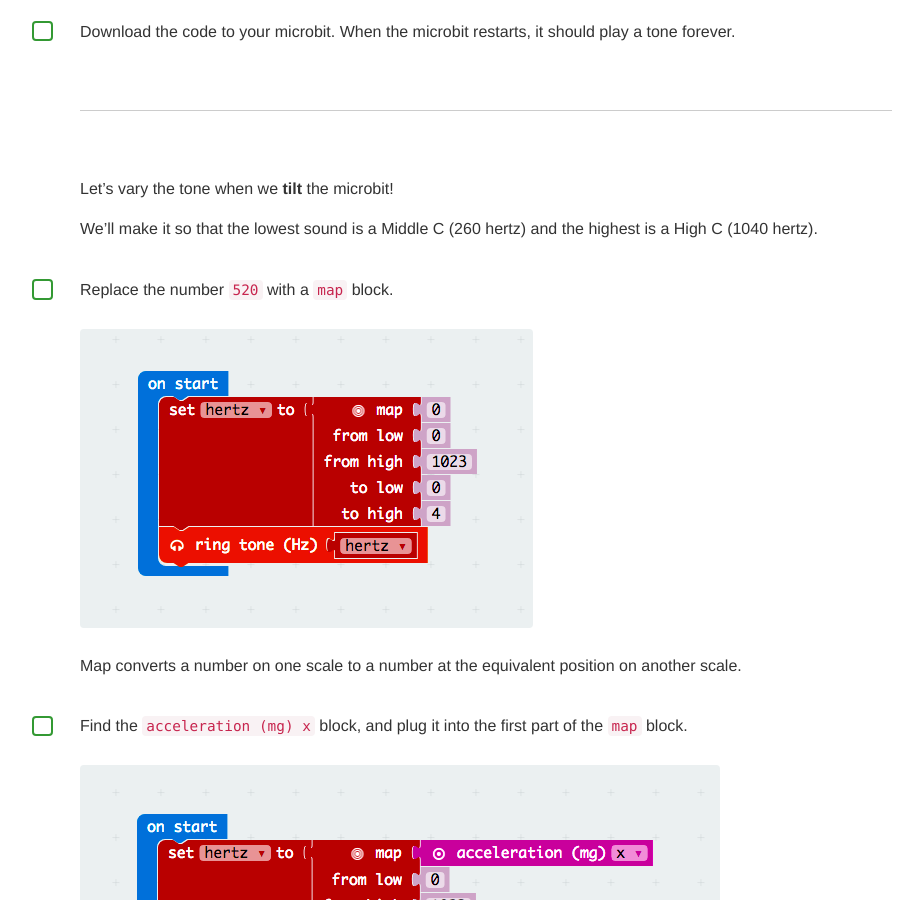
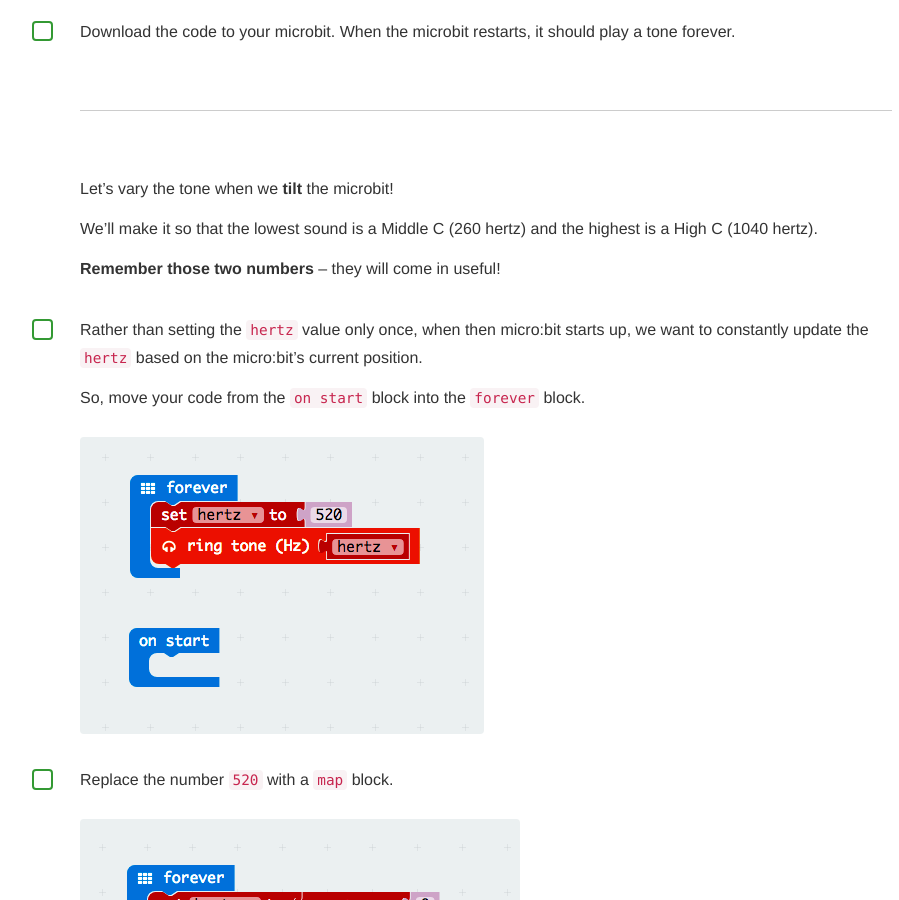
Before and after one commit to liverpoolcodeclub/liverpoolcodeclub.github.io, a Jekyll site: the page built from projects/squeal/index.html, in a window 1280 px wide and 900 px high, scrolled down 2238 px. Shown: the whole window, without its empty margins (154-1053 px from the left). Built offline with Jekyll 4.4.1, drawn with Linux system fonts in a browser that asks for light colours; some of the changed text lies outside the part shown.

Commit message:
Fix bug in Squeal project

```diff
--- a/projects/squeal/index.html
+++ b/projects/squeal/index.html
@@ -39,25 +39,35 @@
 <div class="project-steps__info">
     <p>Let’s vary the tone when we <strong>tilt</strong> the microbit!</p>
     <p>We’ll make it so that the lowest sound is a Middle C (260 hertz) and the highest is a High C (1040 hertz).</p>
+    <p><strong>Remember those two numbers</strong> – they will come in useful!</p>
+</div>
+<div class="project-steps__step">
+    <p>Rather than setting the <code>hertz</code> value only once, when then micro:bit starts up, we want to constantly update the <code>hertz</code> based on the micro:bit’s current position.</p>
+    <p>So, move your code from the <code>on start</code> block into the <code>forever</code> block.</p>
+    <img src="step-05.png" width="404" height="297" alt="">
 </div>
 <div class="project-steps__step">
     <p>Replace the number <code>520</code> with a <code>map</code> block.</p>
-    <img src="step-05.png" width="453" height="299" alt="">
+    <img src="step-06.png" width="440" height="304" alt="">
     <p>Map converts a number on one scale to a number at the equivalent position on another scale.</p>
 </div>
 <div class="project-steps__step">
     <p>Find the <code>acceleration (mg) x</code> block, and plug it into the first part of the <code>map</code> block.</p>
-    <img src="step-06.png" width="640" height="312" alt="">
+    <img src="step-07.png" width="624" height="301" alt="">
 </div>
 <div class="project-steps__step">
     <p>The <code>acceleration (mg) x</code> block returns a number between <code>-1023</code> (when the microbit is tilted all the way to the left) and <code>+1023</code> (when the microbit is tilted all the way to the right).</p>
     <p>Type <code>-1023</code> into the <code>from low</code> block, and <code>1023</code> into the <code>from high</code> block.</p>
-    <img src="step-07.png" width="630" height="320" alt="">
+    <img src="step-08.png" width="625" height="297" alt="">
 </div>
 <div class="project-steps__step">
     <p>The lowest sound we want to play is Middle C (260 hertz), so type <code>260</code> in the <code>to low</code> box.</p>
-    <img src="step-08.png" width="631" height="316" alt="">
+    <img src="step-09.png" width="625" height="314" alt="">
+</div>
+<div class="project-steps__step">
     <p>What do you think we should type into the <code>to high</code> box, so that it plays a High C?</p>
+    <img src="step-10.png" width="620" height="297" alt="">
+    <p>If you’re stuck, remind yourself of some of the <strong>important numbers</strong> we mentioned earlier on!</p>
 </div>
 <div class="project-steps__step">
     <p>Download the code, and tilt your microbit. The tone will go up and down as you tilt the microbit to the left and right.</p>
@@ -83,5 +93,5 @@
 <div class="project-steps__step">
     <p>Once you’ve done that, how might you vary the tone based on <strong>how near one microbit is to another</strong>?</p>
     <p>The following code blocks might come in useful:</p>
-    <img src="step-09.png" width="739" height="359" alt="">
+    <img src="step-11.png" width="739" height="359" alt="">
 </div>
```
Also changed, not shown: projects/squeal/step-05.png, projects/squeal/step-06.png, projects/squeal/step-07.png, projects/squeal/step-08.png, projects/squeal/step-09.png, projects/squeal/step-10.png (added), projects/squeal/step-11.png (added).
